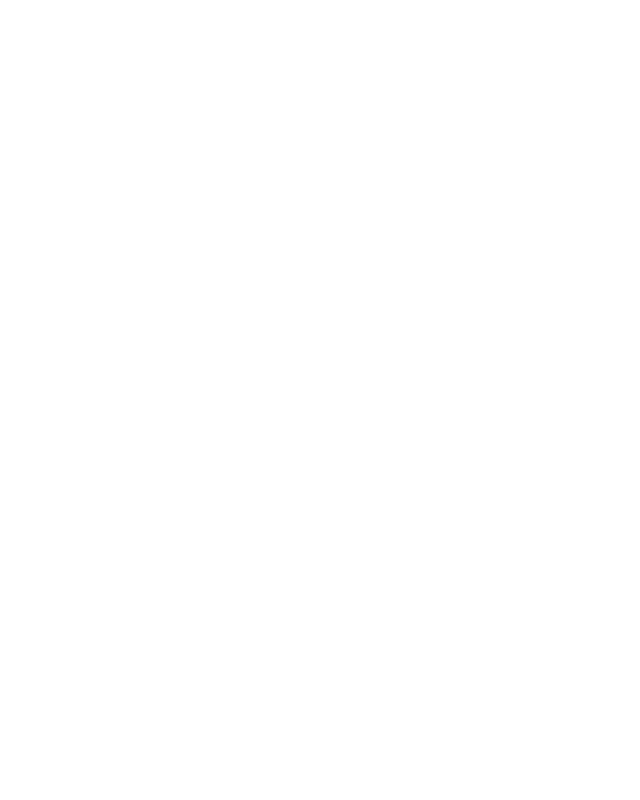
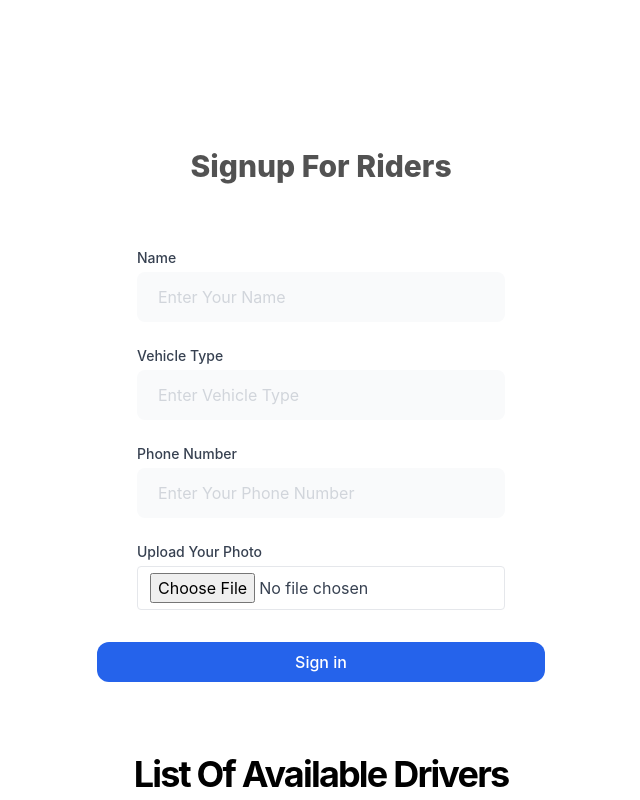
Before and after one commit to ashishbinu/ride-chain, a React (Vite) app: page / in a window 1280 px wide. Shown: the part 400-1200 px from the top of the page, without its empty margins (319-959 px from the left). Before the commit the page ends 800 px from the top, so only its background shows below. Built offline with nearby package versions, Linux system fonts and the light colour scheme.

Commit message:
Updated: app

```diff
--- a/src/App.jsx
+++ b/src/App.jsx
@@ -1,11 +1,15 @@
 import { useState } from "react";
 
 import HeroPage from "./pages/heropage";
+import SignupPage from "./pages/signup_driver";
+import AvailDriver from "./pages/availdriver";
 
 function App() {
   return (
     <>
       <HeroPage />
+      <SignupPage />
+      <AvailDriver />
     </>
   );
 }
```
